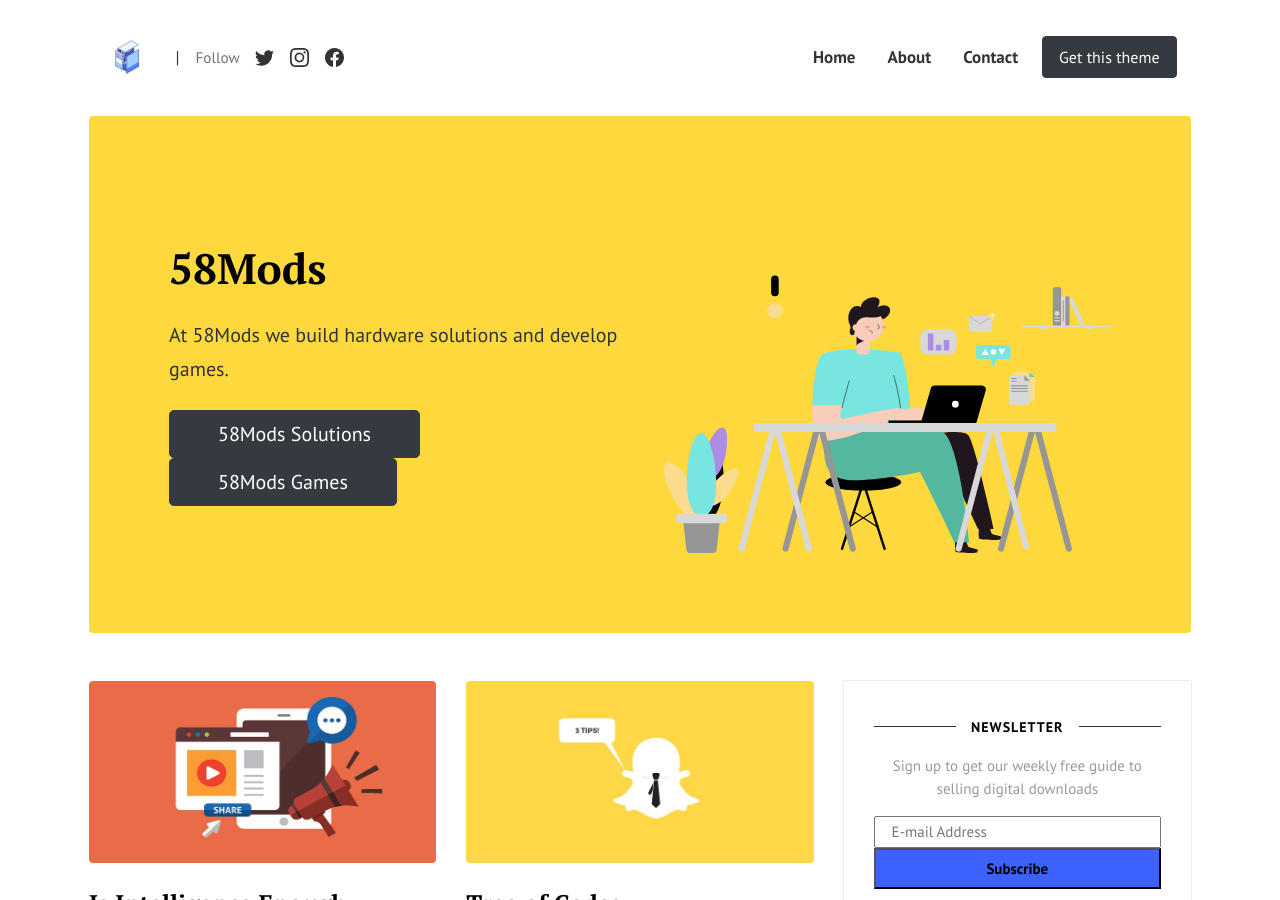
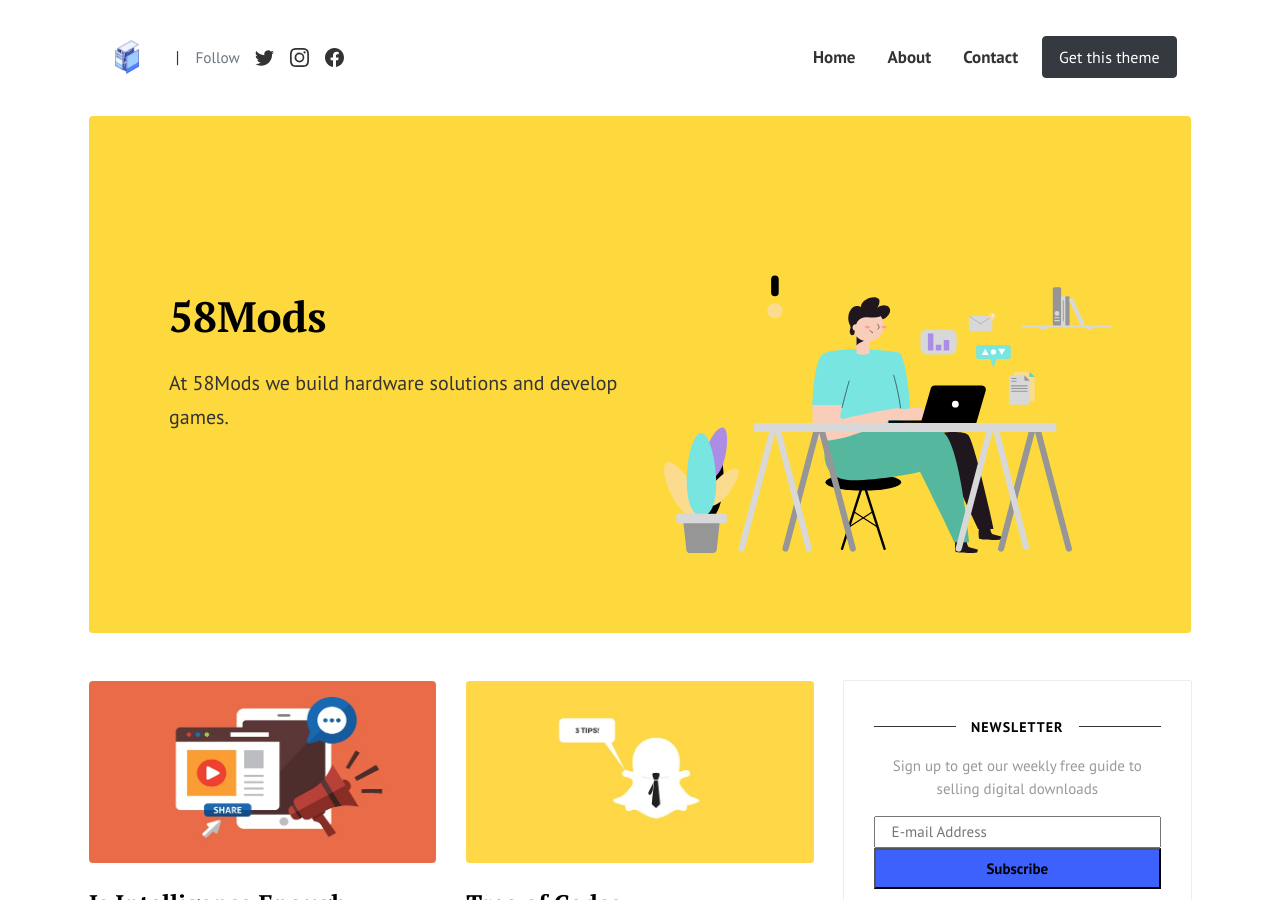
Before and after one commit to KariukiJonathan/58mods, a Jekyll site: the page built from index.html, in a window 1280 px wide and 900 px high. Built offline with Jekyll 4.4.1, drawn with Linux system fonts in a browser that asks for light colours; the list of posts is cut into pages by our own code; comment, search, counter and statistics services are not loaded.

Commit message:
Update index.html

```diff
--- a/index.html
+++ b/index.html
@@ -12,8 +12,6 @@
     <div class="col-md-6">
       <h1 class="font-weight-bold mb-4 serif-font">58Mods</h1>
       <p class="lead mb-4">At 58Mods we build hardware solutions and develop games.</p>
-      <a href="{{site.baseurl}}/about" class="btn btn-dark text-white px-5 btn-lg">58Mods Solutions</a>
-      <a href="{{site.baseurl}}/about" class="btn btn-dark text-white px-5 btn-lg">58Mods Games</a>
     </div>
     <div class="col-md-6 text-right pl-0 pl-lg-4">
       <img class="intro" height="500" src="{{site.baseurl}}/assets/images/intro.svg">
```
